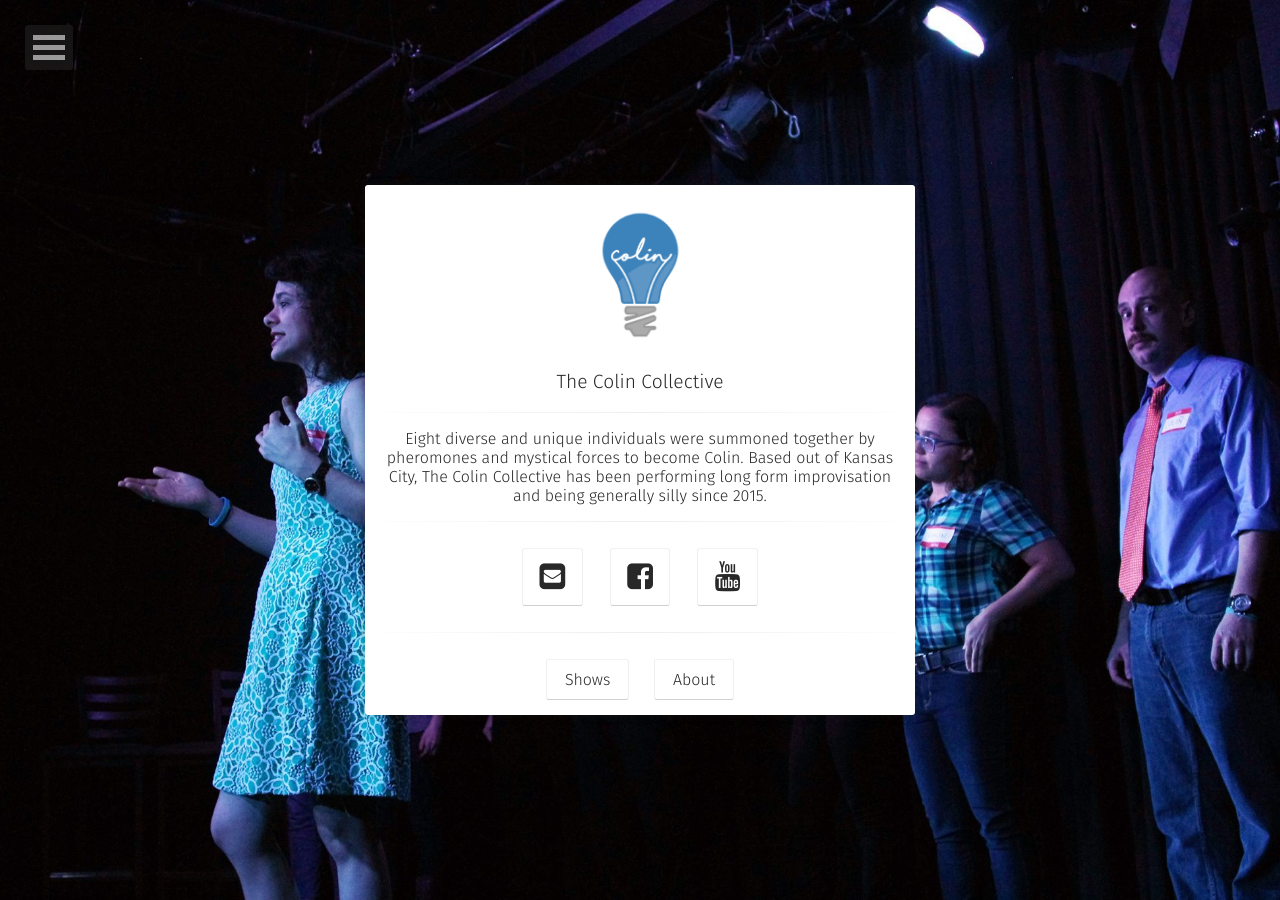
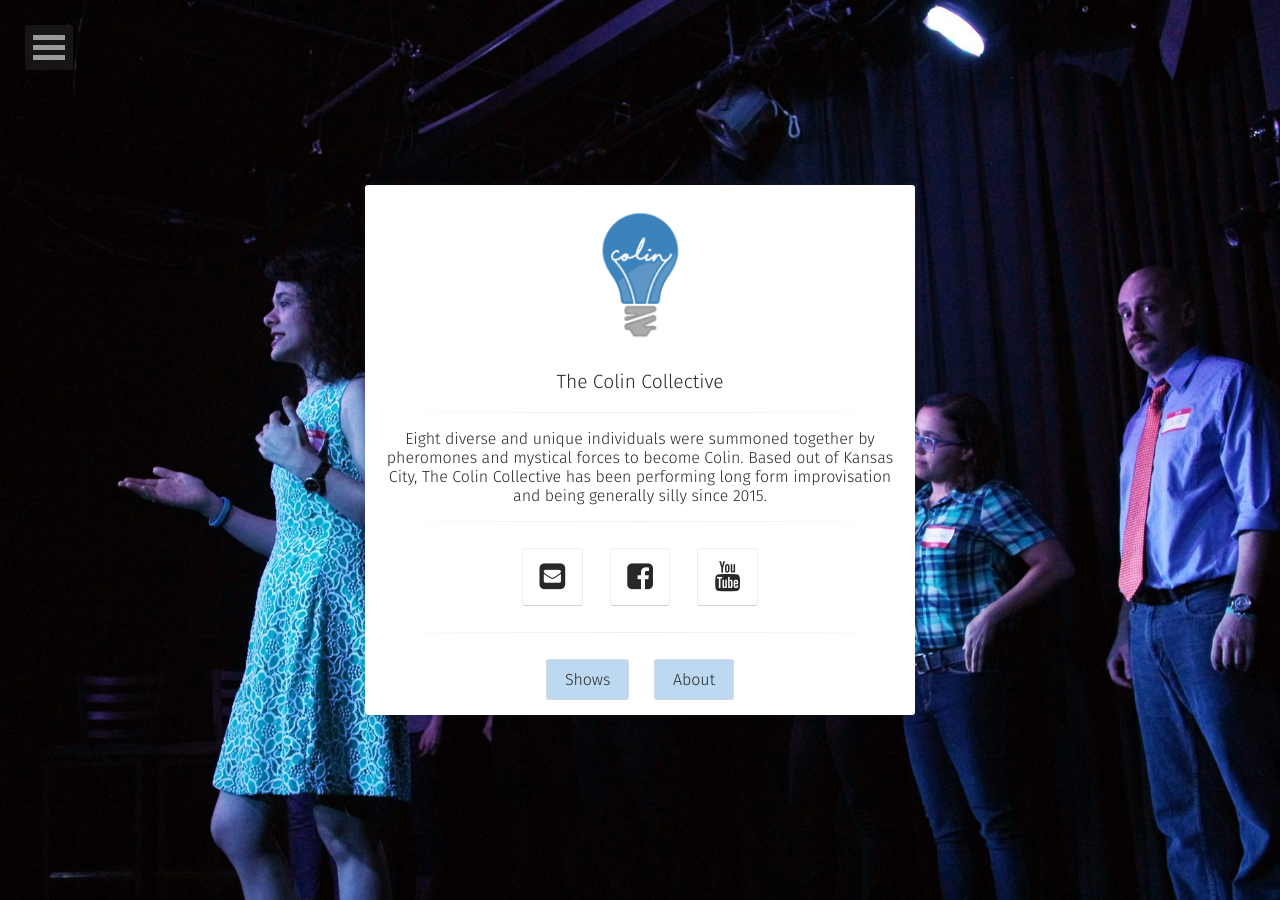
Before and after one commit to lrdodge/thecolincollective, a Jekyll site: the page built from index.html, in a window 1280 px wide. Built offline with Jekyll 4.4.1, drawn with Linux system fonts in a browser that asks for light colours; some web fonts are replaced.

Commit message:
Add colin theme

```diff
--- /dev/null
+++ b/_sass/colin.scss
@@ -0,0 +1,6 @@
+.btn {
+  background-color: #BCD9F1;
+}
+.btn:hover, .social-btn:hover, a:hover {
+  color: #1CA16B;
+}
--- a/assets/css/main.scss
+++ b/assets/css/main.scss
@@ -24,4 +24,5 @@ sitemap: false
 @import "vendor/font-awesome";
 @import "vendor/animate";
 @import "vendor/magnific-popup/magnific-popup";
-@import "print"
+@import "print";
+@import "colin";
```
